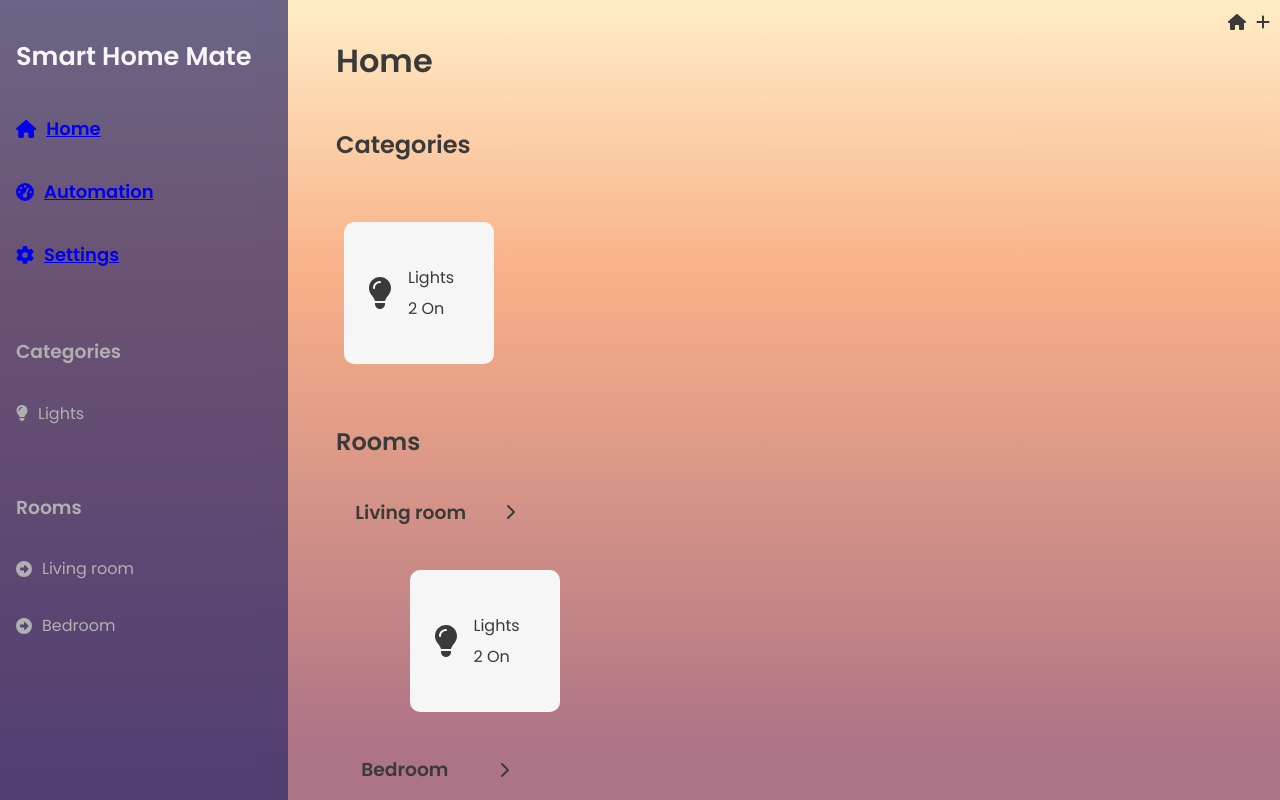
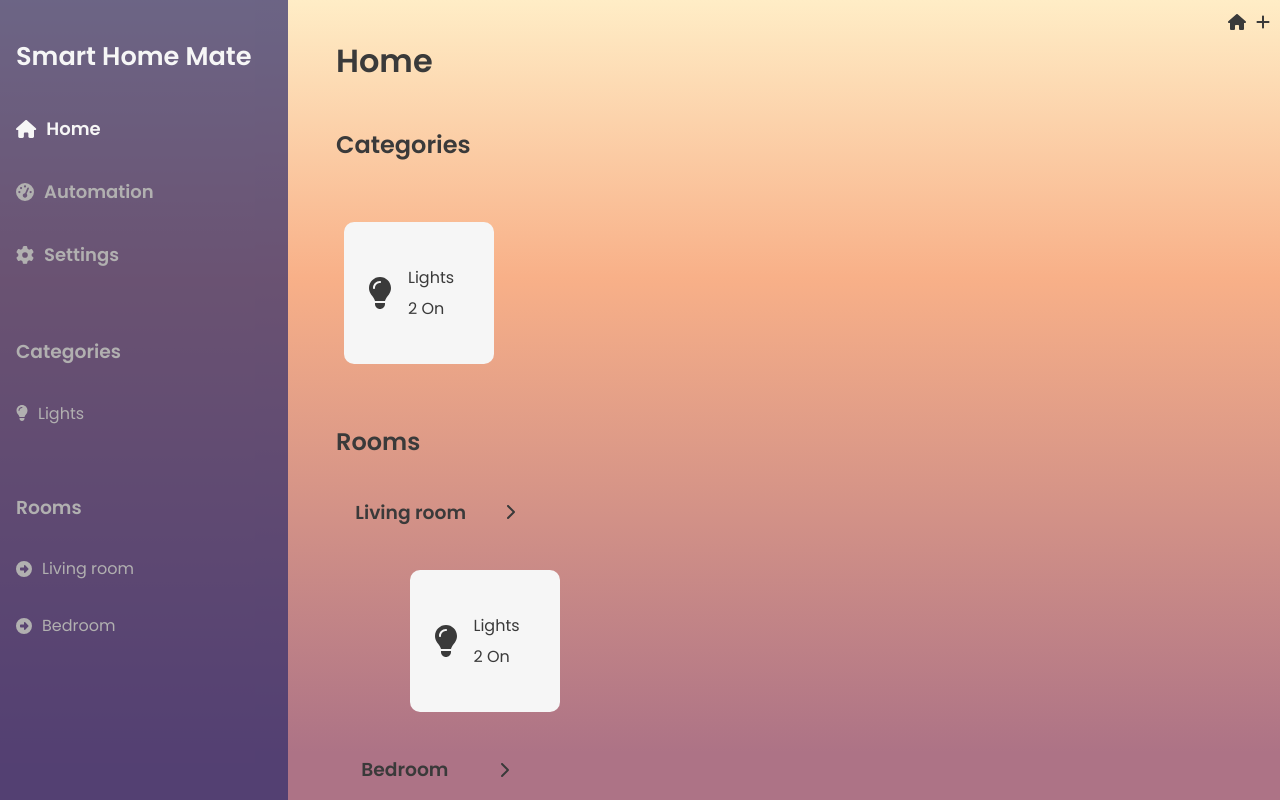
Before and after one commit to KristiinaSa/HomeAutomationSystem, a React (Vite) app in the folder frontend/: page / in a window 1280 px wide. Shown: the top 800 px of the page. Built offline with nearby package versions, Linux system fonts and the light colour scheme.

Commit message:
add active links to navbar, use NavLinks

```diff
--- a/frontend/src/components/Automations/Automation.module.css
+++ b/frontend/src/components/Automations/Automation.module.css
@@ -4,5 +4,11 @@
     align-items: flex-start;
     margin-left: 25%;
     padding: 1rem;
+}
 
+@media (max-width: 768px) {
+    .automationContainer {
+        margin-left: 0;
+        padding: 20px 0 0 30px;
+    }
 }
--- a/frontend/src/components/NavbarDesktop.css
+++ b/frontend/src/components/NavbarDesktop.css
@@ -83,3 +83,18 @@
         margin-left: 10px;
     }
 }
+
+.pending {
+  color: var(--navbar-inactive-text-color);
+  text-decoration: none;
+}
+
+.active {
+  color: var(--navbar-active-text-color);
+  text-decoration: none;
+}
+
+.navbar-link {
+  color: var(--navbar-inactive-text-color);
+  text-decoration: none;
+}
--- a/frontend/src/components/NavbarDesktop.jsx
+++ b/frontend/src/components/NavbarDesktop.jsx
@@ -6,44 +6,39 @@ import { faArrowAltCircleRight } from "@fortawesome/free-solid-svg-icons";
 import { faHome } from "@fortawesome/free-solid-svg-icons";
 import { faTachometerAlt } from "@fortawesome/free-solid-svg-icons";
 import { faCog } from "@fortawesome/free-solid-svg-icons";
-import { Link } from "react-router-dom";
+import { NavLink } from "react-router-dom";
 
 import "./NavbarDesktop.css";
 
 const NavbarDesktop = () => {
-  const { categories} = useContext(CategoriesContext);
+  const { categories } = useContext(CategoriesContext);
   const { rooms } = useContext(RoomContext);
 
   return (
     <div className="navbar-desktop">
       <h2 className="logo">Smart Home Mate</h2>
       <div className="navbar-main">
-
-      <Link to="/">
+        <NavLink to="/" className={({ isActive}) =>
+      isActive ? "active" : "navbar-link"}>
           <div className="navbar-main_item">
-
             <FontAwesomeIcon icon={faHome} />
             <p>Home</p>
-
           </div>
-          </Link>
-          <Link to="/automations">
+        </NavLink>
+        <NavLink to="/automations" className={({ isActive}) =>
+      isActive ? "active" : "navbar-link"}>
           <div className="navbar-main_item">
-
             <FontAwesomeIcon icon={faTachometerAlt} />
             <p>Automation</p>
-
           </div>
-          </Link>
-          <Link to="/settings">
+        </NavLink>
+        <NavLink to="/settings" className={({ isActive}) =>
+      isActive ? "active" : "navbar-link"}>
           <div className="navbar-main_item">
-
             <FontAwesomeIcon icon={faCog} />
             <p>Settings</p>
-
           </div>
-          </Link>
-
+        </NavLink>
       </div>
       <div className="navbar-categories-container">
         <h3>Categories</h3>
--- a/frontend/src/components/NavbarMobile.css
+++ b/frontend/src/components/NavbarMobile.css
@@ -32,3 +32,13 @@
         display: none;
     }
   }
+
+.active {
+    color: var(--navbar-active-text-color);
+    text-decoration: none;
+}
+
+.navbar-link {
+    color: var(--navbar-inactive-text-color);
+    text-decoration: none;
+}
--- a/frontend/src/components/NavbarMobile.jsx
+++ b/frontend/src/components/NavbarMobile.jsx
@@ -1,29 +1,32 @@
 import { FontAwesomeIcon } from '@fortawesome/react-fontawesome';
 import { faHome, faTachometerAlt, faCog } from '@fortawesome/free-solid-svg-icons'
-import { Link } from 'react-router-dom'
+import { NavLink } from 'react-router-dom'
 import './NavbarMobile.css'
 
 const NavbarMobile = () => {
   return (
     <div className='navbar-mobile'>
-      <Link to='/'>
+      <NavLink to='/' className={({ isActive}) =>
+      isActive ? "active" : "navbar-link"}>
         <div className='navbar-mobile_item'>
             <FontAwesomeIcon icon={faHome} className='navbar-mobile-icon'/>
             Home
         </div>
-        </Link>
-        <Link to='/automations'>
+        </NavLink>
+        <NavLink to='/automations' className={({ isActive}) =>
+      isActive ? "active" : "navbar-link"}>
         <div className='navbar-mobile_item'>
         <FontAwesomeIcon icon={faTachometerAlt} className='navbar-mobile-icon' />
             Automation
         </div>
-        </Link>
-        <Link to='/settings'>
+        </NavLink>
+        <NavLink to='/settings' className={({ isActive}) =>
+      isActive ? "active" : "navbar-link"}>
         <div className='navbar-mobile_item'>
         <FontAwesomeIcon icon={faCog} className='navbar-mobile-icon'/>
             Settings
         </div>
-      </Link>
+      </NavLink>
 
 
 
```
